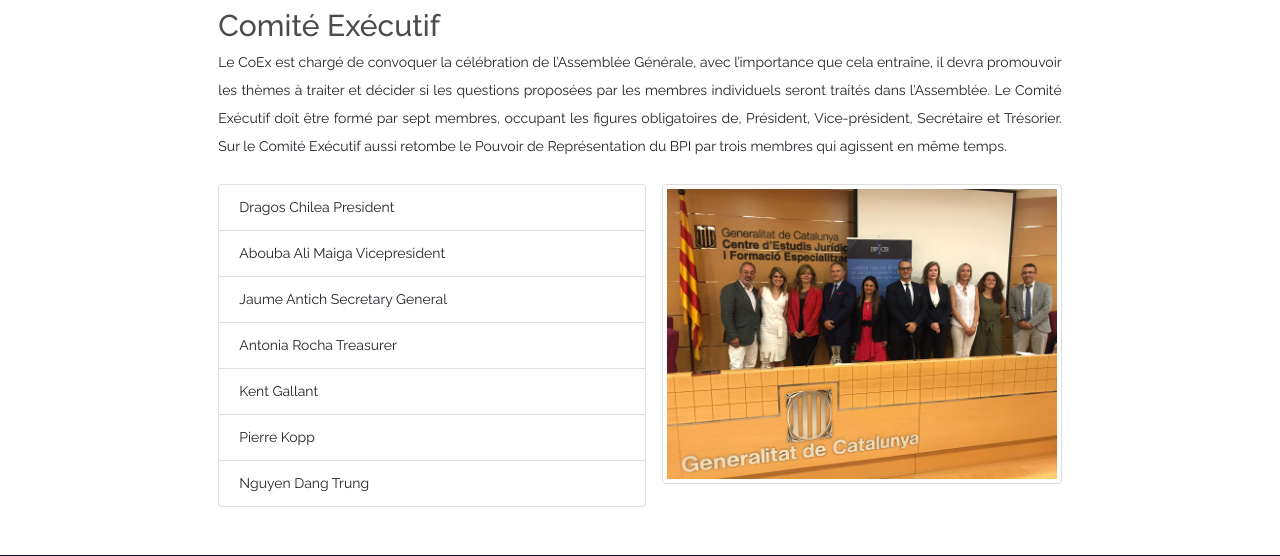
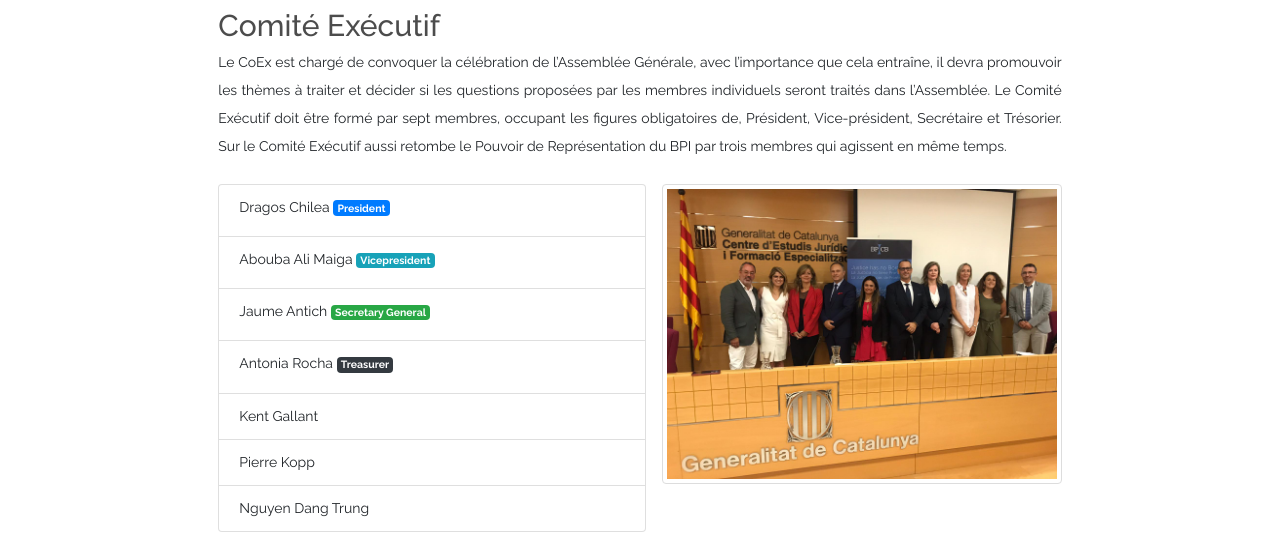
Before and after one commit to abocoum/congres-bpi, a Symfony app: template templates/home/membre.html.twig in a window 1280 px wide. Shown: the part 529-1085 px from the top of the page. Run offline with Twig, Linux system fonts and the light colour scheme; the template is opened without the code that fills it, so the values that code supplies are empty; some libraries are stand-ins or nearby versions.

Commit message:
badge comite

```diff
--- a/templates/home/membre.html.twig
+++ b/templates/home/membre.html.twig
@@ -59,10 +59,10 @@
                             <div class="mt-4 media" style="color: #212529;">
                                 <div class="media-body">
                                     <ul class="list-group">
-                                        <li class="list-group-item">Dragos Chilea President</li>
-                                        <li class="list-group-item">Abouba Ali Maiga Vicepresident</li>
-                                        <li class="list-group-item">Jaume Antich Secretary General</li>
-                                        <li class="list-group-item">Antonia Rocha Treasurer</li>
+                                        <li class="list-group-item">Dragos Chilea  <span class="badge  badge-primary h4">President</span></li>
+                                        <li class="list-group-item">Abouba Ali Maiga <span class="badge  badge-info h4">Vicepresident</span></li>
+                                        <li class="list-group-item">Jaume Antich <span class="badge  badge-success h4">Secretary General</span></li>
+                                        <li class="list-group-item">Antonia Rocha <span class="badge  badge-dark h4">Treasurer</span></li>
                                         <li class="list-group-item">Kent Gallant</li>
                                         <li class="list-group-item">Pierre Kopp</li>
                                         <li class="list-group-item">Nguyen Dang Trung</li>
```
